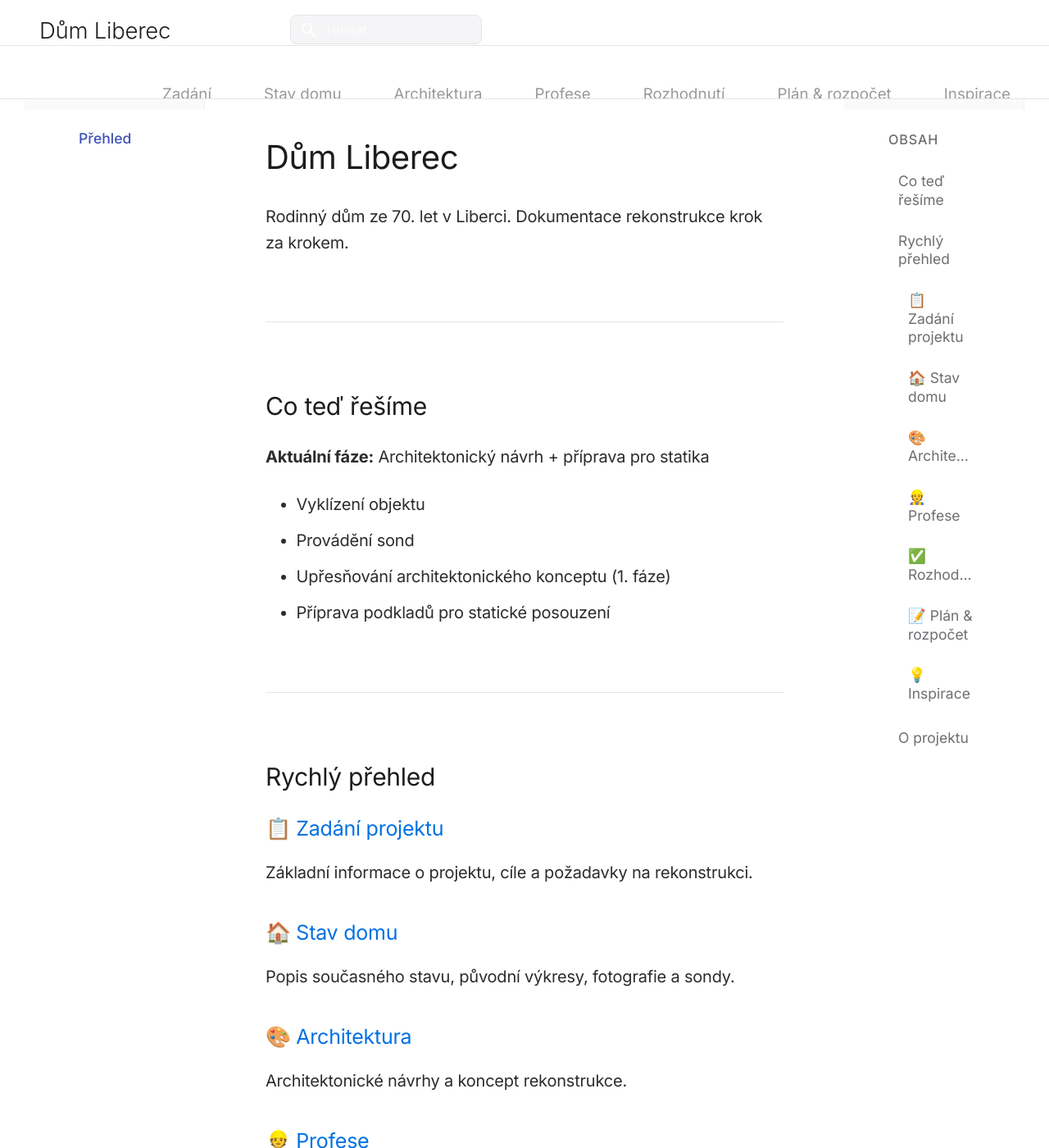
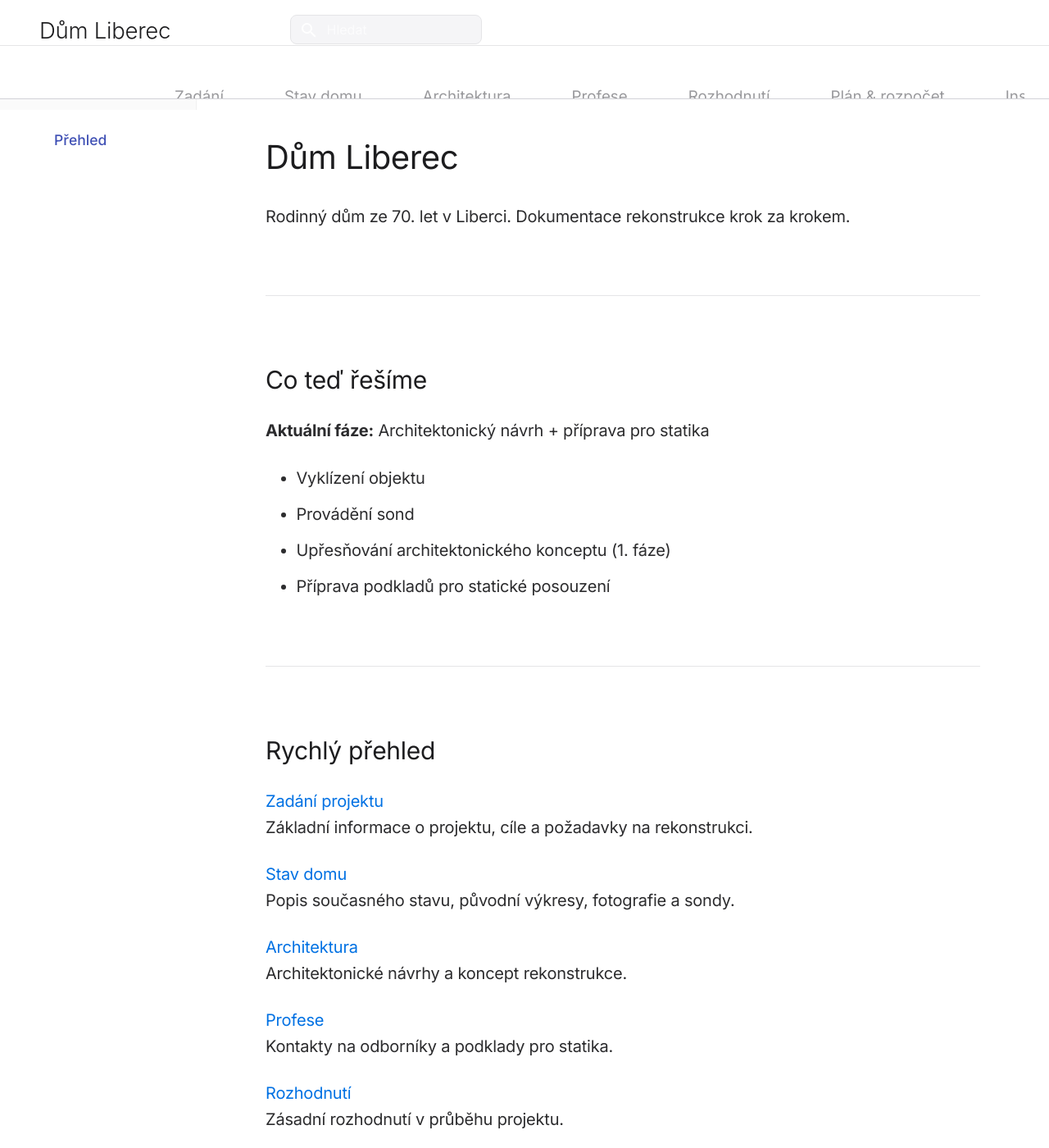
Before and after one commit to josefkubinek-star/dum-liberec, an MkDocs documentation site: the page built from docs/index.md, in a window 1280 px wide and 1400 px high. Shown: the whole window at 82% size. Built offline with MkDocs 1.6.1 and Material for MkDocs 9.7.7, drawn with Linux system fonts in a browser that asks for light colours; some web fonts are replaced.

Commit message:
Fix layout readability and simplify navigation

```diff
--- a/docs/index.md
+++ b/docs/index.md
@@ -17,25 +17,25 @@ Rodinný dům ze 70. let v Liberci. Dokumentace rekonstrukce krok za krokem.
 
 ## Rychlý přehled
 
-### 📋 [Zadání projektu](01_Zadani_a_cile/Zadani_projektu.md)
+**[Zadání projektu](01_Zadani_a_cile/Zadani_projektu.md)**
 Základní informace o projektu, cíle a požadavky na rekonstrukci.
 
-### 🏠 [Stav domu](02_Stavajici_stav/Popis_stavajiciho_stavu.md)
+**[Stav domu](02_Stavajici_stav/Popis_stavajiciho_stavu.md)**
 Popis současného stavu, původní výkresy, fotografie a sondy.
 
-### 🎨 [Architektura](03_Architektura/Koncept.md)
+**[Architektura](03_Architektura/Koncept.md)**
 Architektonické návrhy a koncept rekonstrukce.
 
-### 👷 [Profese](04_Profese/Kontakty.md)
+**[Profese](04_Profese/Kontakty.md)**
 Kontakty na odborníky a podklady pro statika.
 
-### ✅ [Rozhodnutí](05_Rozhodnuti_a_zmeny/Decision_log.md)
+**[Rozhodnutí](05_Rozhodnuti_a_zmeny/Decision_log.md)**
 Zásadní rozhodnutí v průběhu projektu.
 
-### 📝 [Plán & rozpočet](06_TODO_a_plan/TODO_aktualni.md)
+**[Plán & rozpočet](06_TODO_a_plan/TODO_aktualni.md)**
 Aktuální úkoly, plán dalších kroků a hrubý odhad rozpočtu.
 
-### 💡 [Inspirace](07_Inspirace/Inspirace.md)
+**[Inspirace](07_Inspirace/Inspirace.md)**
 Nápady a inspirace pro rekonstrukci.
 
 ---
--- a/docs/stylesheets/extra.css
+++ b/docs/stylesheets/extra.css
@@ -70,44 +70,73 @@
 
 .md-content {
   background-color: #ffffff;
-  padding: 3rem 2.5rem;
-  max-width: 900px; /* Slightly narrower for better readability */
+  padding: 3rem 3rem;
+  max-width: 1040px; /* 980-1100px range for better readability */
   margin: 0 auto;
   border-radius: 0;
 }
 
-/* Top tabs navigation - Apple-style */
+/* Hide right TOC sidebar completely - most important fix */
+.md-sidebar--secondary {
+  display: none !important;
+}
+
+/* Adjust main content when TOC is hidden */
+.md-main {
+  flex: 1;
+}
+
+.md-main__inner {
+  max-width: 100%;
+}
+
+/* Top tabs navigation - Apple-style with better contrast */
 .md-tabs {
-  background-color: rgba(255, 255, 255, 0.95);
+  background-color: rgba(255, 255, 255, 0.98);
   backdrop-filter: blur(20px);
-  border-bottom: 1px solid #e5e5e7;
+  border-bottom: 1px solid #d2d2d7;
   box-shadow: none;
+}
+
+.md-tabs__list {
+  max-width: 100%;
 }
 
 .md-tabs__link {
   color: #6e6e73;
   font-size: 0.9375rem; /* 15px */
   font-weight: 400;
-  padding: 0.75rem 1rem;
-  transition: color 0.2s ease;
+  padding: 0.875rem 1.25rem;
+  transition: all 0.2s ease;
+  border-bottom: 2px solid transparent;
 }
 
 .md-tabs__link:hover {
   color: #1d1d1f;
+  background-color: #f5f5f7;
 }
 
 .md-tabs__link--active {
   color: #1d1d1f;
   font-weight: 500;
   border-bottom: 2px solid #1d1d1f;
+  background-color: transparent;
 }
 
-/* Sidebar - minimal, only when needed */
-.md-sidebar {
+/* Left sidebar - minimal, only shown when there are subpages */
+.md-sidebar--primary {
   background-color: #fafafa;
   border-right: 1px solid #f0f0f0;
-  width: 220px;
+  width: 240px;
 }
+
+/* Hide sidebar on homepage - sidebar is only needed for subpages */
+.md-nav--primary .md-nav__list > .md-nav__item:only-child {
+  /* Single item means no subpages, but we can't hide sidebar from here */
+}
+
+/* Actually, MkDocs shows sidebar automatically when needed */
+/* We just style it minimally and let it appear only for nested sections */
 
 .md-sidebar__scrollwrap {
   padding: 2rem 1.5rem;
@@ -130,7 +159,7 @@
 
 .md-nav__link {
   color: #6e6e73;
-  padding: 0.4rem 1rem;
+  padding: 0.5rem 1rem;
   border-radius: 6px;
   transition: all 0.15s ease;
   font-weight: 400;
@@ -145,11 +174,11 @@
 .md-nav__link--active {
   color: #1d1d1f;
   font-weight: 500;
-  background-color: transparent;
+  background-color: #f5f5f7;
 }
 
 .md-nav__item {
-  margin-bottom: 0.2rem;
+  margin-bottom: 0.3rem;
 }
 
 /* Header - Apple-style minimal */
@@ -340,7 +369,7 @@
 /* Mobile responsiveness */
 @media screen and (max-width: 76.25em) {
   .md-content {
-    padding: 2.5rem 2rem;
+    padding: 2.5rem 2.5rem;
     max-width: 100%;
   }
 
@@ -351,11 +380,16 @@
   .md-typeset {
     font-size: 0.9375rem; /* 15px */
   }
+
+  /* Hide sidebar on medium screens when not needed */
+  .md-sidebar--primary {
+    display: none;
+  }
 }
 
 @media screen and (max-width: 59.9375em) {
   .md-content {
-    padding: 2rem 1.5rem;
+    padding: 2rem 2rem;
   }
 
   .md-typeset {
@@ -375,19 +409,19 @@
     font-size: 1.375rem;
   }
 
-  .md-sidebar {
-    width: 200px;
+  .md-sidebar--primary {
+    display: none;
   }
 }
 
 /* Hide sidebar on very small screens - content first */
 @media screen and (max-width: 44.9375em) {
-  .md-sidebar {
-    display: none;
+  .md-sidebar--primary {
+    display: none !important;
   }
 
   .md-content {
-    padding: 2rem 1.25rem;
+    padding: 2rem 1.5rem;
   }
 
   .md-tabs {
```
